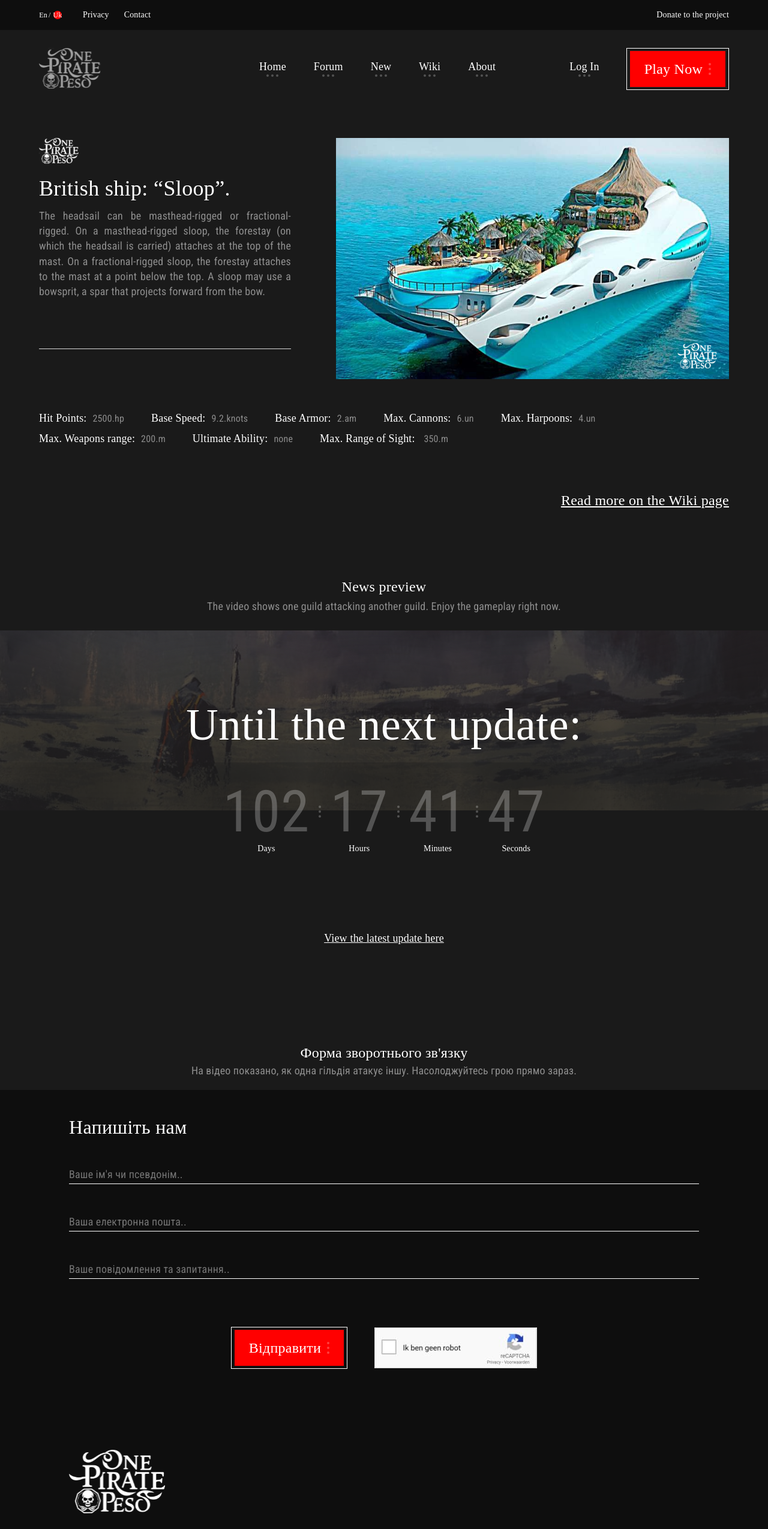
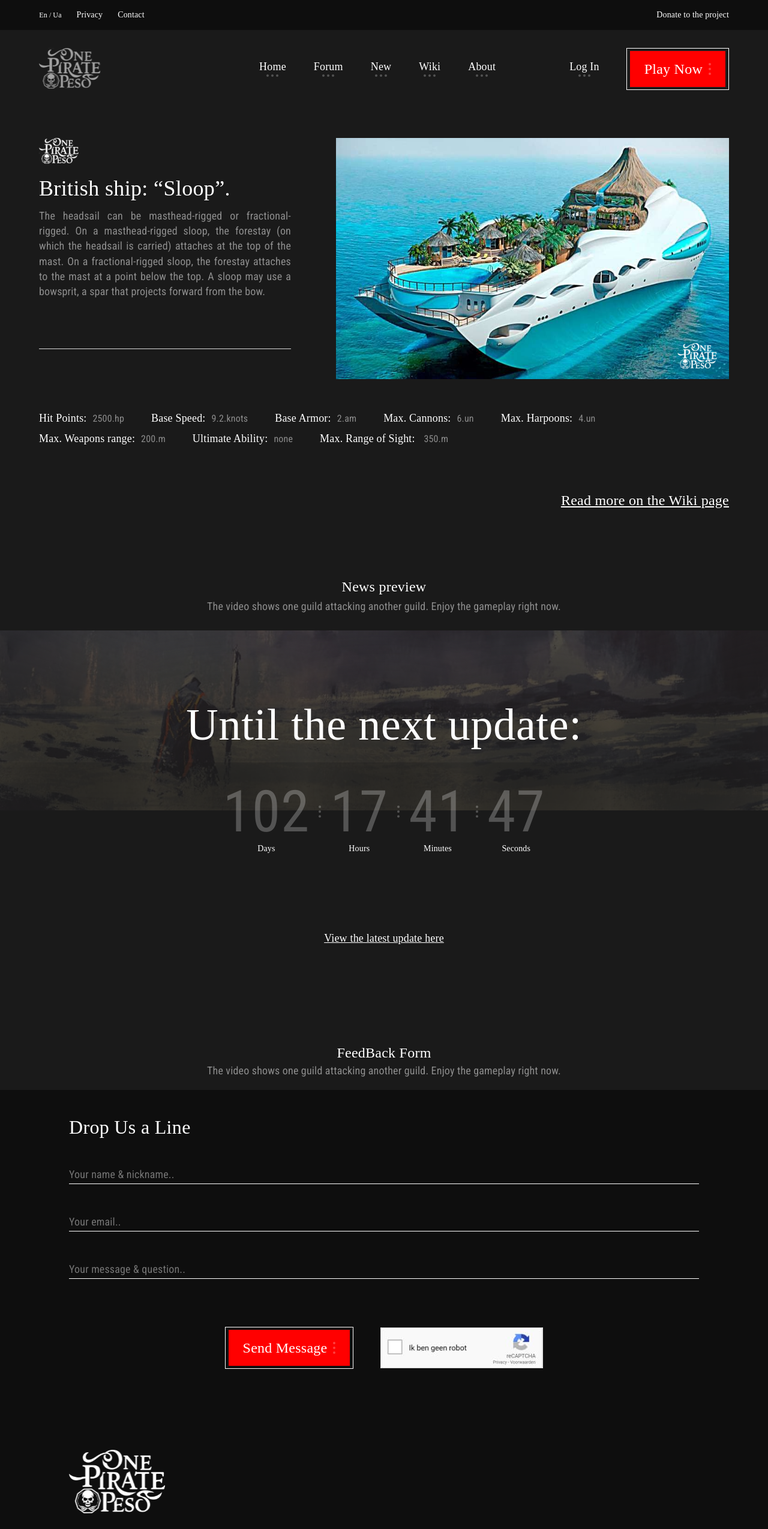
Before and after one commit to MartinLilt/one-pirate-peso-game, a Next.js app in the folder docker/front-site/: page / in a window 1280 px wide. Shown: the top 2549 px of the page at 60% size. Built offline with nearby package versions, Linux system fonts and the light colour scheme; a web font is replaced by a local one.

Commit message:
Revert "Multilang"

```diff
--- a/docker/front-site/app/page.js
+++ b/docker/front-site/app/page.js
@@ -8,8 +8,6 @@ import { HomeNewContent } from "../components/homeSections/new/New";
 import { HomeFormContent } from "../components/homeSections/form/Form";
 
 const Home = () => {
-
-
   return (
     <>
       <Head>
--- a/docker/front-site/components/header/Header.jsx
+++ b/docker/front-site/components/header/Header.jsx
@@ -4,7 +4,6 @@ import NavBar from "./NavBar";
 import "../../styles/globals.scss";
 
 const Header = ({ setActivePriv, setActiveLogIn }) => {
-
   return (
     <header>
       <UpperHeader setActive={setActivePriv} />
--- a/docker/front-site/components/header/LanguageSection/LanguageSection.module.scss
+++ b/docker/front-site/components/header/LanguageSection/LanguageSection.module.scss
@@ -1,5 +1,4 @@
 .section {
-  position: relative;
   display: flex;
   align-items: center;
 
@@ -10,7 +9,6 @@
   }
 
   & button {
-    margin-right: 10px;
     font-family: var(--accent-font);
     font-size: 12px;
     background-color: transparent;
@@ -31,13 +29,7 @@
     &.is_active {
       background-color: var(--accent-color);
     }
-
   }
 
 
 }
-
-.sign{
-  position: absolute;
-  left:13px;
-}
--- a/docker/front-site/components/header/LanguageSection/index.jsx
+++ b/docker/front-site/components/header/LanguageSection/index.jsx
@@ -1,58 +1,11 @@
-"use client";
 import * as s from "./LanguageSection.module.scss";
-import { useState } from "react";
 
-const languages = [
-  {
-    locale: "en",
-    name: "En",
-  },
-  {
-    locale: "uk",
-    name: "Uk",
-  },
-];
-
-export default function LanguageSection() {
-  const locale = "uk";
-  const [selectedLang, setSelectedLang] = useState(locale);
-
-  const handleClick = (languageLocale) => {
-    setSelectedLang(languageLocale);
-  };
-
+export default function LanduageSection() {
   return (
     <div className={s.section}>
-      {languages.map((language) => {
-        const isActive = language.locale === locale;
-        return (
-          <>
-            {!isActive && (
-              <button
-                key={language.name}
-                onClick={() => handleClick(language.locale)}
-              >
-                {language.name}
-              </button>
-            )}
-            {isActive && (
-              <button
-                key={language.name}
-                onClick={() => handleClick(language.locale)}
-                className={s.is_active}
-              >
-                {language.name}
-              </button>
-            )}
-
-          </>
-        );
-      })}
-      <span className={s.sign}>/</span>
+      <button type="button">En</button>
+      <span>/</span>
+      <button>Ua</button>
     </div>
-
   );
-
-
-
 }
--- a/docker/front-site/components/homeSections/form/Form.jsx
+++ b/docker/front-site/components/homeSections/form/Form.jsx
@@ -6,14 +6,8 @@ import Image from "next/image";
 import profilePic from "../../../assets/img/home/desktop/enquete-captcha-voorbeeld.jpg";
 import axios from "axios";
 import ButtonMain from "../../shared/ButtonMain";
-import { en } from '../../../locales/en';
-import  {uk}  from '../../../locales/uk';
 
 export const HomeFormContent = () => {
-
-  const locale = "uk";
-  const t = locale === 'en' ? en : uk;
-
   const [name, setName] = useState("");
   const [email, setEmail] = useState("");
   const [message, setMessage] = useState("");
@@ -63,15 +57,18 @@ export const HomeFormContent = () => {
     <div className={s.background}>
       <div className="layout default ">
         <div className={s.container}>
-          <h2 className={s.title}>{t.feedBackTitle}</h2>
-          <p className={s.text}>{t.feedBackText}</p>
+          <h2 className={s.title}>FeedBack Form</h2>
+          <p className={s.text}>
+            The video shows one guild attacking another guild. Enjoy the
+            gameplay right now.
+          </p>
 
-          <p className={s.text_form}>{t.dropUsALine} </p>
+          <p className={s.text_form}>Drop Us a Line</p>
           <form onSubmit={handleSubmit}>
             <input
               className={s.input}
               type="text"
-              placeholder={`${t.name}`}
+              placeholder="Your name & nickname.."
               name="name"
               pattern="^[a-zA-Zа-яА-Я0-9_-]{3,16}$"
               title="Name may contain only letters, apostrophe, dash and spaces, 3-16 symbols. "
@@ -83,7 +80,7 @@ export const HomeFormContent = () => {
             <input
               className={s.input}
               type="email"
-              placeholder={`${t.email}`}
+              placeholder="Your email.."
               name="email"
               pattern="^([0-9A-Za-z]{1}[-0-9A-z\.]{1,}[0-9A-Za-z]{1})@([A-Za-z]{1,}\.){1,2}[a-z]{2,4}$"
               title="The part of the email with the username can contain Latin letters, numbers, dot, hyphen, underscore."
@@ -95,7 +92,7 @@ export const HomeFormContent = () => {
             <input
               className={s.input}
               type="text"
-              placeholder={`${t.message}`}
+              placeholder="Your message & question.."
               name="message"
               pattern="^[0-9A-Za-zА-Яа-яЁё]{10,200}*$"
               title="10 to 200 symbols, numbers and letters"
@@ -107,7 +104,7 @@ export const HomeFormContent = () => {
             <div className={s.btn_container}>
               <Image src={profilePic} alt="Capcha" className={s.capcha} />
 
-              <ButtonMain type="submit" text={`${t.btnSendMessage}`} />
+              <ButtonMain type="submit" text="Send Message" />
             </div>
           </form>
         </div>
--- a/docker/front-site/locales/en.js
+++ /dev/null
@@ -1,11 +0,0 @@
-export const en ={
-    en: "en",
-    uk: "uk",
-    feedBackTitle: "FeedBack Form",
-    feedBackText:"The video shows one guild attacking another guild. Enjoy the gameplay right now.",
-    dropUsALine:"Drop Us a Line",
-    name:"Your name & nickname..",
-    email:"Your email..",
-    message:"Your message & question..",
-    btnSendMessage: "Send Message",
-}
--- a/docker/front-site/locales/uk.js
+++ /dev/null
@@ -1,11 +0,0 @@
-export const uk ={
-    en: "en",
-    uk: "uk",
-    feedBackTitle: "Форма зворотнього зв'язку",
-    feedBackText:"На відео показано, як одна гільдія атакує іншу. Насолоджуйтесь грою прямо зараз.",
-    dropUsALine:"Напишіть нам",
-    name:"Ваше ім'я чи псевдонім..",
-    email:"Ваша електронна пошта..",
-    message:"Ваше повідомлення та запитання..",
-    btnSendMessage: "Відправити",
-}
--- a/docker/front-site/next.config.js
+++ b/docker/front-site/next.config.js
@@ -7,13 +7,6 @@ const nextConfig = {
   experimental: {
     appDir: true,
   },
-
-  i18n: {
-    locales: ['uk', 'en'],
-    defaultLocale: "en",
-    localeDetection: false,
-  },
-
 };
 
 module.exports = nextConfig;
```
Also changed, not shown: docker/front-site/app/locale/en.js (deleted, +0 -11 lines), docker/front-site/app/locale/uk.js (deleted, +0 -11 lines), docker/front-site/middleware.js (deleted, +0 -59 lines), 1 other file (tests, documents, lock files or other folders).
